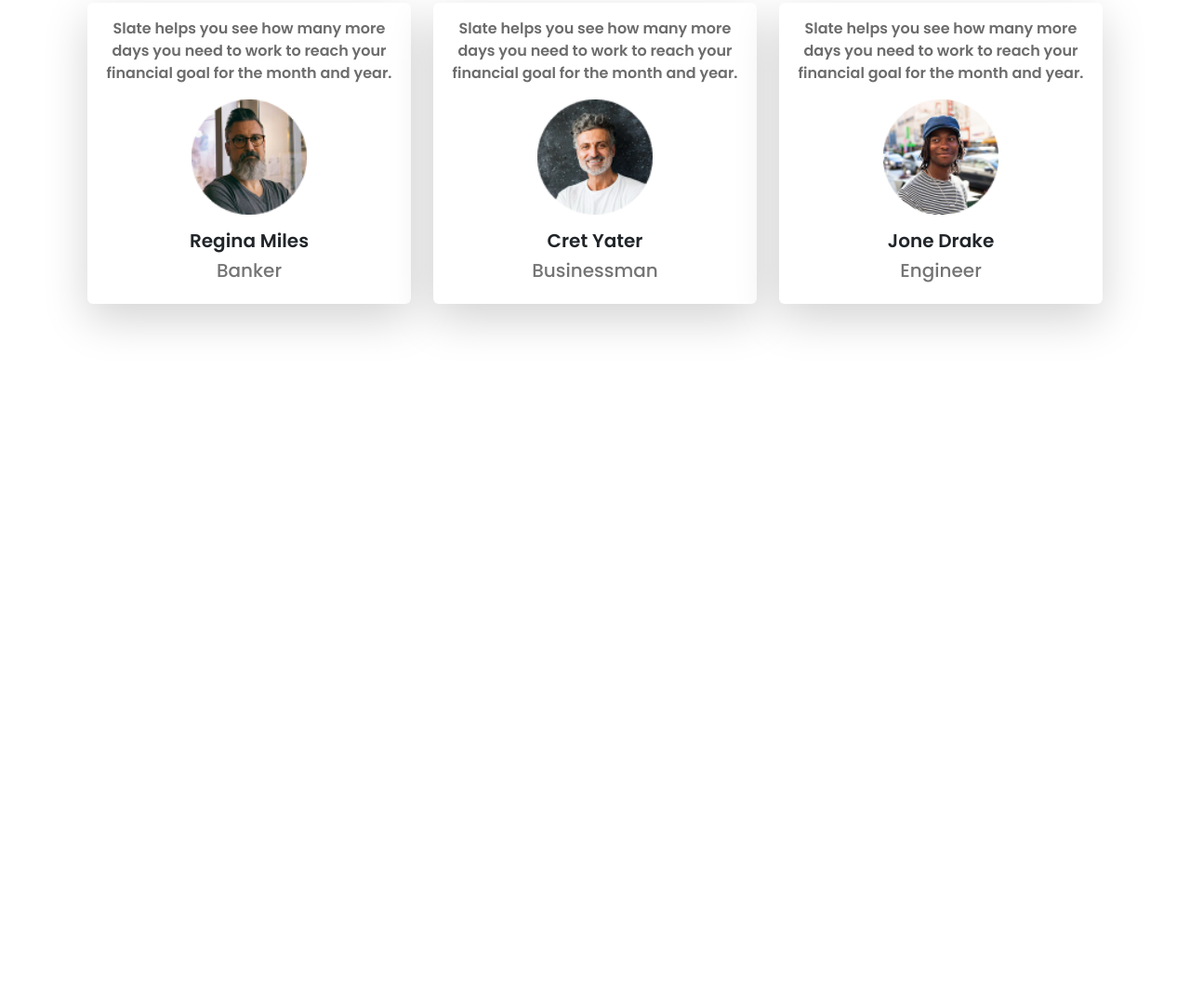
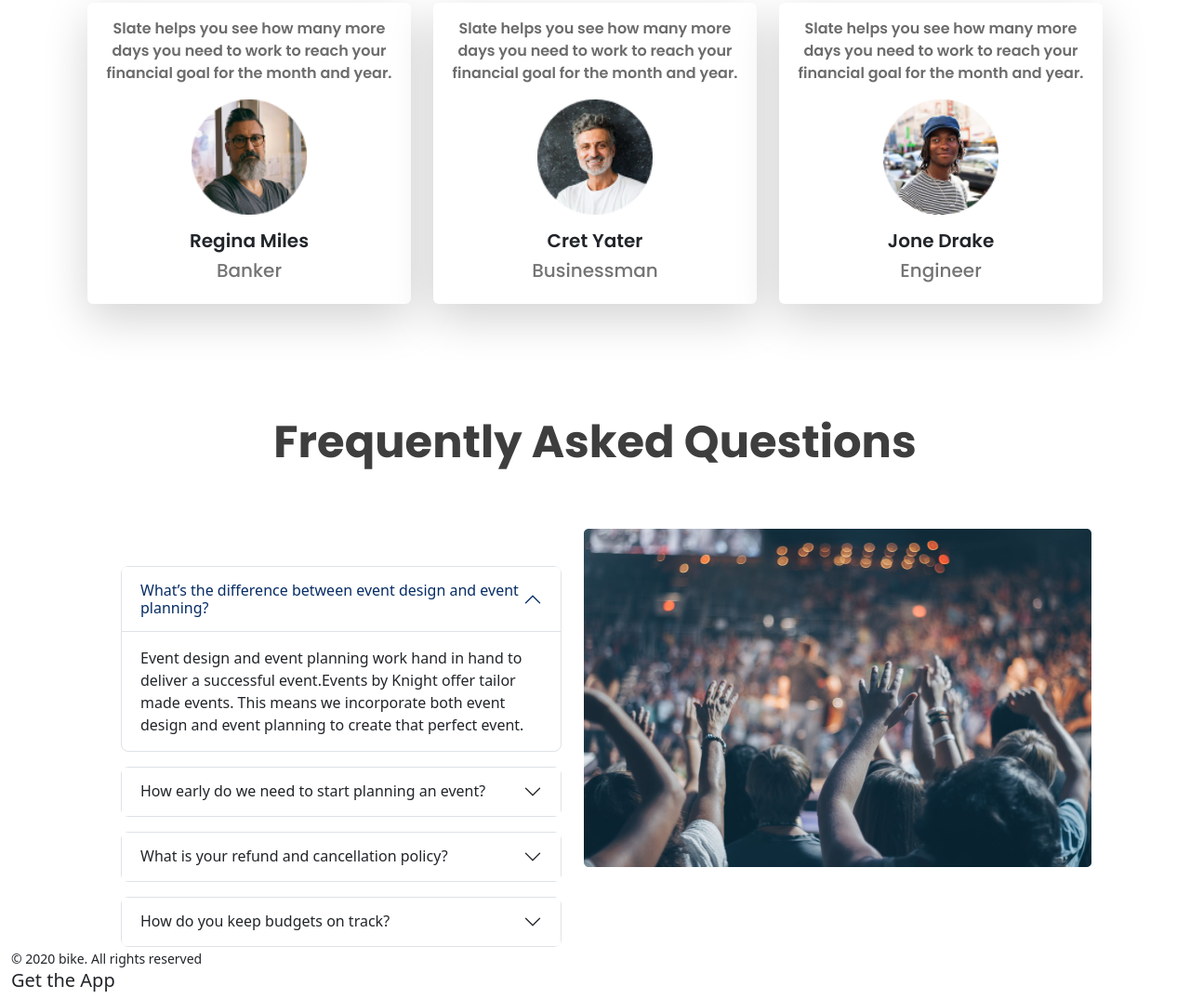
Before and after one commit to Tanjila-Sarkar-Promi/event-planner-bootstrap, a plain HTML site: page index.html in a window 1280 px wide. Shown: the part 1874-2949 px from the top of the page at 93% size. Before the commit the page ends 2273 px from the top, so only its background shows below. Drawn offline with nearby package versions, Linux system fonts and the light colour scheme.

Commit message:
Fourth commit

```diff
--- a/css/style.css
+++ b/css/style.css
@@ -8,6 +8,11 @@
 @media only screen and (max-width: 576px) {
     .img-transform{
         transform: translate(-30%);
+    }
+
+    .sm-w-img{
+        width: 362px;
+        height: 241px;
     }
 
 }
--- a/index.html
+++ b/index.html
@@ -280,7 +280,79 @@
           </div>
 
         </section>
+
+        <!-- FAQ -->
+
+
+          <h1 class="display-5 fw-bold font-poppins text-center py-5">Frequently Asked Questions</h1>
+          <section class=" container d-lg-flex justify-content-between">
+          <div class="ps-5 pt-5">
+            <div class="accordion" id="accordionExample">
+              <div class="accordion-item rounded-3">
+                <h2 class="accordion-header">
+                  <button class="accordion-button bg-white" type="button" data-bs-toggle="collapse" data-bs-target="#collapseOne" aria-expanded="true" aria-controls="collapseOne">
+                    What’s the difference between event design and event planning?
+                  </button>
+                </h2>
+                <div id="collapseOne" class="accordion-collapse collapse show" data-bs-parent="#accordionExample">
+                  <div class="accordion-body">
+                    Event design and event planning work hand in hand to deliver a successful event.Events by Knight offer tailor made events. This means we incorporate both event design and event planning to create that perfect event.
+                  </div>
+                </div>
+              </div>
+              <div class="mt-3 border accordion-item rounded-3">
+                <h2 class="accordion-header">
+                  <button class="accordion-button collapsed" type="button" data-bs-toggle="collapse" data-bs-target="#collapseTwo" aria-expanded="false" aria-controls="collapseTwo">
+                    How early do we need to start planning an event?
+                  </button>
+                </h2>
+                <div id="collapseTwo" class="accordion-collapse collapse" data-bs-parent="#accordionExample">
+                  <div class="accordion-body">
+                    Event design and event planning work hand in hand to deliver a successful event.Events by Knight offer tailor made events. This means we incorporate both event design and event planning to create that perfect event.
+                  </div>
+                </div>
+              </div>
+              <div class="mt-3 border accordion-item rounded-3">
+                <h2 class="accordion-header">
+                  <button class="accordion-button collapsed" type="button" data-bs-toggle="collapse" data-bs-target="#collapseThree" aria-expanded="false" aria-controls="collapseThree">
+                    What is your refund and cancellation policy?
+                  </button>
+                </h2>
+                <div id="collapseThree" class="accordion-collapse collapse" data-bs-parent="#accordionExample">
+                  <div class="accordion-body">
+                    Event design and event planning work hand in hand to deliver a successful event.Events by Knight offer tailor made events. This means we incorporate both event design and event planning to create that perfect event.
+                  </div>
+                </div>
+              </div>
+
+              <div class="mt-3 border accordion-item rounded-3">
+                <h2 class="accordion-header">
+                  <button class="accordion-button collapsed" type="button" data-bs-toggle="collapse" data-bs-target="#collapseThree" aria-expanded="false" aria-controls="collapseThree">
+                    How do you keep budgets on track?
+                  </button>
+                </h2>
+                <div id="collapseThree" class="accordion-collapse collapse" data-bs-parent="#accordionExample">
+                  <div class="accordion-body">
+                    Event design and event planning work hand in hand to deliver a successful event.Events by Knight offer tailor made events. This means we incorporate both event design and event planning to create that perfect event.
+                  </div>
+                </div>
+              </div>
+            </div>
+          </div>
+          <div class="px-4 py-2 " >
+            <img class="sm-w-img" src="images/people.png" alt="" >
+         </div>
+        </section>
     </main>
+
+    <footer class="container-fluid">
+ <div>
+  <small>© 2020 bike. All rights reserved</small>
+ </div>
+ <div>
+  <h5>Get the App</h5>
+ </div>
+    </footer>
 
     <!-- script bootstrap file -->
     <script src="https://cdn.jsdelivr.net/npm/bootstrap@5.3.3/dist/js/bootstrap.bundle.min.js" integrity="sha384-YvpcrYf0tY3lHB60NNkmXc5s9fDVZLESaAA55NDzOxhy9GkcIdslK1eN7N6jIeHz" crossorigin="anonymous"></script>
```
